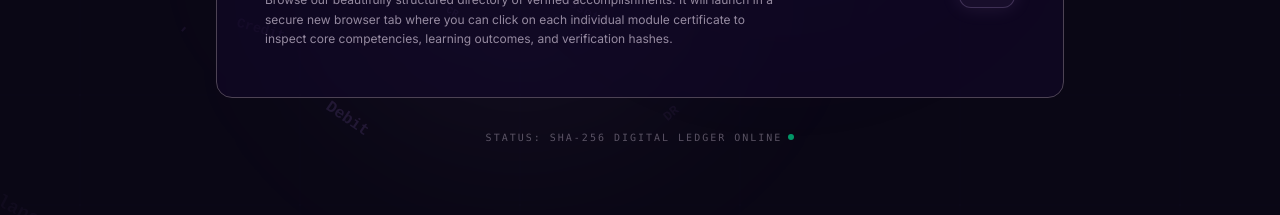
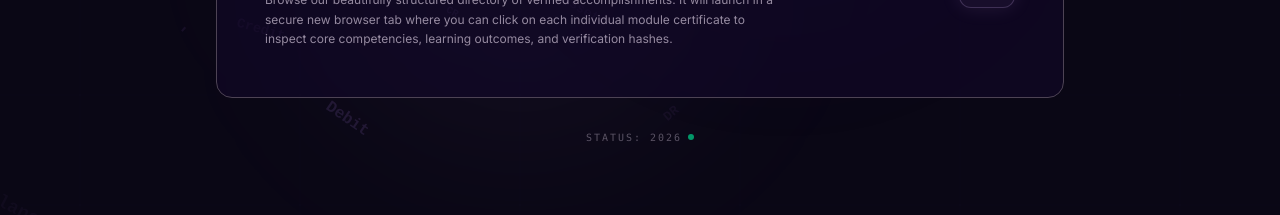
Before and after one commit to paulinelucena/Pauline-Portfolio, a React (Vite) app: page / in a window 1280 px wide. Shown: the part 3400-3615 px from the top of the page. Built offline with nearby package versions, Linux system fonts and the light colour scheme.

Commit message:
Update Certificates.tsx

```diff
--- a/src/components/Certificates.tsx
+++ b/src/components/Certificates.tsx
@@ -149,7 +149,7 @@ export default function Certificates() {
 
         {/* Bottom micro security indicator */}
         <div className="mt-8 flex items-center justify-center gap-1.5 text-[10px] font-mono text-[#cfc2d6]/40 uppercase tracking-[2px]">
-          <span>STATUS: SHA-256 DIGITAL LEDGER ONLINE</span>
+          <span>STATUS: 2026 </span>
           <span className="w-1.5 h-1.5 rounded-full bg-emerald-500 animate-pulse"></span>
         </div>
       </div>
```
